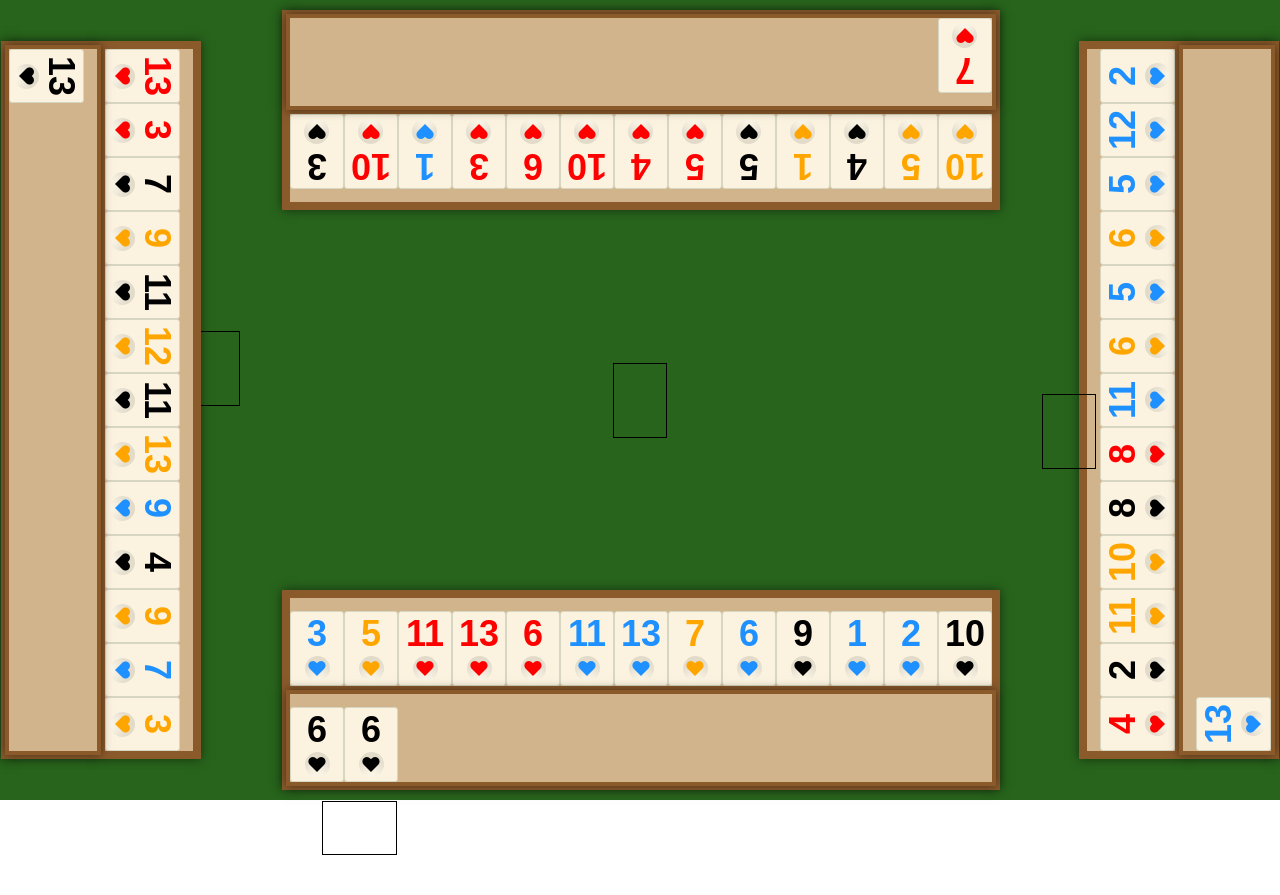
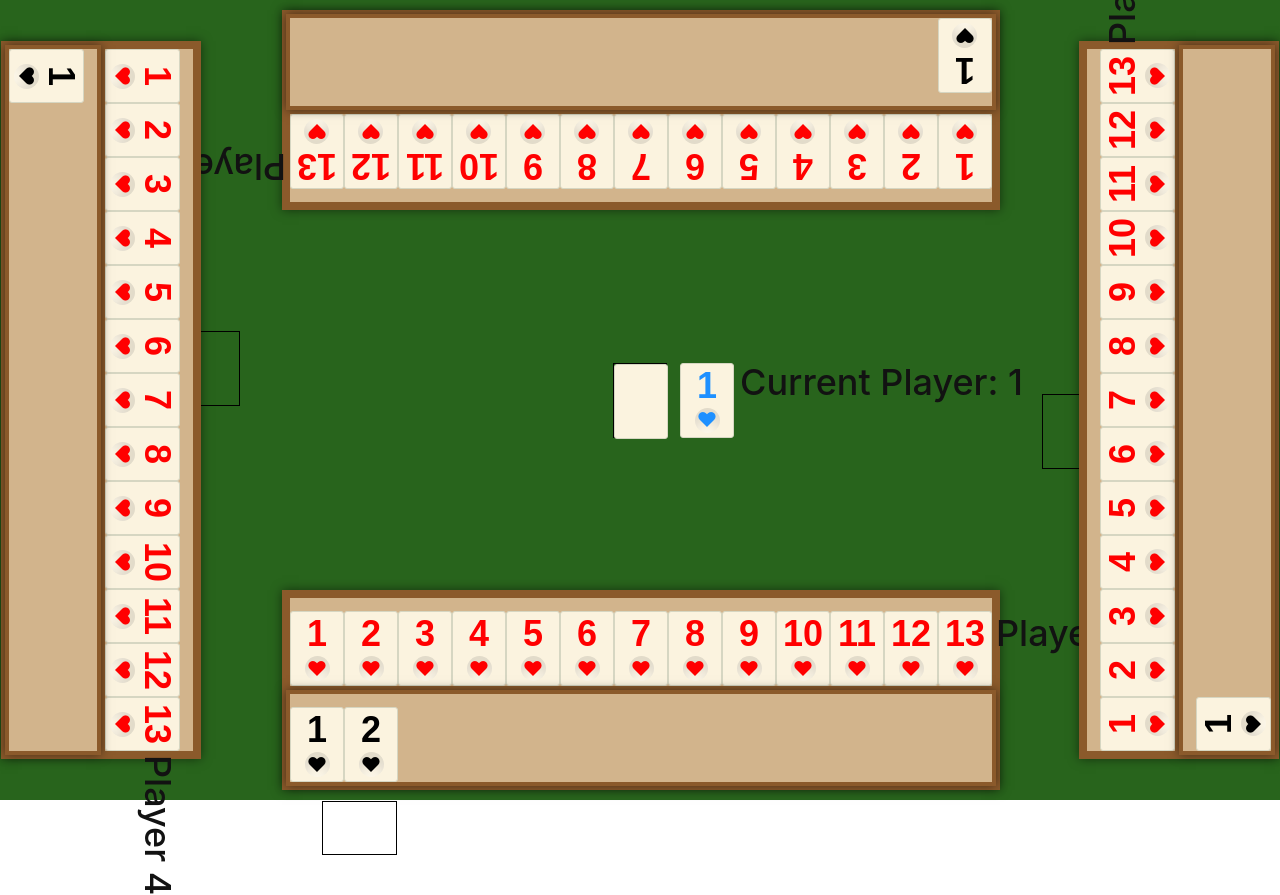
Before and after one commit to Manivela/p2pgames, a React (Vite) app: page / in a window 1280 px wide. Before the commit the page ends 855 px from the top, so only its background shows below. Built offline with nearby package versions, Linux system fonts and the light colour scheme; what @joebobmiles/y-react would draw is missing.

Commit message:
add finish algo

```diff
--- a/src/Components/Okey/Board.jsx
+++ b/src/Components/Okey/Board.jsx
@@ -3,8 +3,23 @@ import { OkeyContext } from "./OkeyContext";
 import Rack from "./Rack";
 import Slot from "./Slot";
 import "./rack.css";
+import Tile from "./Tile";
 
 const playerPositions = [
+  {
+    left: "50%",
+    bottom: "0px",
+    marginLeft: "-358px",
+    position: "absolute",
+  },
+  {
+    top: "50%",
+    right: "0px",
+    position: "absolute",
+    marginRight: "-258px",
+    marginTop: "-100px",
+    transform: "rotate(-90deg)",
+  },
   {
     left: "50%",
     marginLeft: "-358px",
@@ -18,28 +33,29 @@ const playerPositions = [
     position: "absolute",
     transform: "rotate(90deg)",
   },
-  {
-    top: "50%",
-    right: "0px",
-    position: "absolute",
-    marginRight: "-258px",
-    marginTop: "-100px",
-    transform: "rotate(-90deg)",
-  },
-  {
-    left: "50%",
-    bottom: "0px",
-    marginLeft: "-358px",
-    position: "absolute",
-  },
 ];
 
 function Board() {
-  const { okeyState, nextDrawTile } = useContext(OkeyContext);
+  const { okeyState, nextDrawTile, finishGame } = useContext(OkeyContext);
 
   return (
     <div className="board">
-      <Slot className="drawPile" showBorder tile={nextDrawTile} />
+      <Slot
+        className="drawPile"
+        showBorder
+        tile={nextDrawTile}
+        type="DRAW"
+        onDrop={finishGame}
+      />
+      <Tile
+        className="drawPile"
+        style={{ marginLeft: 40 }}
+        tile={okeyState.okeyTile}
+        disabled
+      />
+      <h1 className="drawPile" style={{ marginLeft: 100 }}>
+        Current Player: {okeyState.currentPlayer}
+      </h1>
       {okeyState.players.map((player, index) => (
         <Rack
           key={player.id}
--- a/src/Components/Okey/OkeyContext.jsx
+++ b/src/Components/Okey/OkeyContext.jsx
@@ -1,14 +1,58 @@
 import { createContext, useState } from "react";
-import _ from "lodash";
+import _, { cloneDeep } from "lodash";
 import { colors, ranks } from "./constants";
+import { checkFinished } from "./checkFinish";
+
+const maxHandSize = 26;
+const startingPlayer = 1;
 
 export const OkeyContext = createContext({});
 
-const maxHandSize = 26;
-const startingPlayer = 4;
+function removeItem(array, tile) {
+  const fromIndex = array.findIndex((h) => h?.id === tile.id);
+  console.log("removeItem: ", fromIndex);
+  const newArray = [...array]; // Create a new array using the spread operator
+
+  // Swap the items in the new array
+  newArray[fromIndex] = null;
+
+  return newArray;
+}
+
+function swapItems(array, fromIndex, toIndex) {
+  console.log("swapItems: ", fromIndex, toIndex);
+  const newArray = [...array]; // Create a new array using the spread operator
+
+  // Swap the items in the new array
+  [newArray[fromIndex], newArray[toIndex]] = [
+    newArray[toIndex],
+    newArray[fromIndex],
+  ];
+
+  return newArray;
+}
+
+function insertItem(array, toIndex, item) {
+  console.log("insertItem: ", toIndex, item);
+  const newArray = [...array]; // Create a new array using the spread operator
+
+  // Swap the items in the new array
+  newArray[toIndex] = item;
+
+  return newArray;
+}
+
+function arrayRotate(arr, reverse) {
+  if (reverse) arr.unshift(arr.pop());
+  else arr.push(arr.shift());
+  return arr;
+}
+
+const DEBUG = true;
 
 export function OkeyProvider({ children }) {
   const [okeyState, setOkeyState] = useState(() => {
+    const me = startingPlayer;
     const drawPile = [];
     // create the tiles
     for (let i = 0; i < 2; i++) {
@@ -18,17 +62,23 @@ export function OkeyProvider({ children }) {
             color,
             rank,
             id: `${color + rank}-${i}`,
-            // hidden: false,
+            // hidden: true,
+            source: "draw-pile",
           })
         )
       );
     }
     function dealHand(player) {
       // Create a new array with 3 randomly selected elements
-      const sampledArray = _.sampleSize(
+      const sampledArray = (DEBUG ? _.take : _.sampleSize)(
         drawPile,
         player === startingPlayer ? 15 : 14
-      );
+      ).map((tile) => {
+        if (me === player) {
+          return { ...tile, hidden: false, source: `hand-${player}` };
+        }
+        return { ...tile, source: `hand-${player}` };
+      });
 
       // Remove the selected elements from the original array
       _.pullAll(drawPile, sampledArray);
@@ -36,9 +86,17 @@ export function OkeyProvider({ children }) {
         Array(maxHandSize - sampledArray.length).fill(null)
       );
     }
+    function pickOkeyTile() {
+      const okeyTile = _.sample(drawPile);
+      _.pull(drawPile, okeyTile);
+      return okeyTile;
+    }
     return {
-      drawPile,
-      nextPlayer: 1,
+      me,
+      drawPile: _.shuffle(drawPile).map((t) => ({ ...t, hidden: true })),
+      okeyTile: pickOkeyTile(),
+      currentPlayer: startingPlayer,
+      winner: null,
       players: [
         {
           id: 1,
@@ -64,21 +122,128 @@ export function OkeyProvider({ children }) {
     };
   });
 
-  const updateOkeyState = (newState) => {
-    setOkeyState((prevState) => ({ ...prevState, ...newState }));
-  };
+  const nextDrawTile = okeyState.drawPile[okeyState.drawPile.length - 1];
 
-  const resetOkeyState = () => {
-    setOkeyState({
-      /* your initial state */
+  const isMyTurn = () => okeyState.currentPlayer === okeyState.me;
+  const myHand = (player) =>
+    okeyState.players.find((p) => p.id === player).hand;
+  const canDrawTile = (player) =>
+    myHand(player).filter((t) => t !== null).length < 15;
+  const canDiscardTile = (player) =>
+    myHand(player).filter((t) => t !== null).length === 15;
+  const myDiscardPile = (player) =>
+    okeyState.players.find((p) => p.id === player).discardPile;
+  const drawTile = (player, tile, toIndex) => {
+    if (!isMyTurn()) {
+      console.log("Not your turn");
+      return;
+    }
+    if (!canDrawTile(player)) {
+      console.log("Can't draw more tiles");
+      return;
+    }
+    setOkeyState((oldState) => {
+      const newState = cloneDeep(oldState);
+      const myPlayer = newState.players.find((p) => p.id === player);
+      myPlayer.hand = insertItem(myPlayer.hand, toIndex, {
+        ...tile,
+        source: `hand-${player}`,
+        hidden: false,
+      });
+      if (tile.source === "draw-pile") {
+        newState.drawPile = newState.drawPile.filter((t) => t.id !== tile.id);
+      } else {
+        const sourcePlayer = newState.players.find(
+          (p) => p.id === Number(tile.source.split("-")[1])
+        );
+        sourcePlayer.discardPile = sourcePlayer.discardPile.filter(
+          (t) => t.id !== tile.id
+        );
+      }
+      return newState;
     });
   };
+  const swapTile = (player, tile, toIndex) => {
+    console.log("tile.source: ", tile.source);
+    if (tile.source !== `hand-${okeyState.me}`) {
+      console.log("Can't move other players tiles");
+      return;
+    }
+    setOkeyState((oldState) => {
+      const newState = cloneDeep(oldState);
+      const myPlayer = newState.players.find((p) => p.id === player);
+      const oldIndex = myPlayer.hand.findIndex((t) => t?.id === tile.id);
+      myPlayer.hand = swapItems(myPlayer.hand, oldIndex, toIndex);
+      return newState;
+    });
+  };
+  const discardTile = (player, tile) => {
+    if (!isMyTurn()) {
+      console.log("Not your turn");
+      return;
+    }
+    if (!canDiscardTile(player)) {
+      console.log("Can't discard before drawing");
+      return;
+    }
+    if (!tile.source.includes("hand")) {
+      console.log("Invalid discard source");
+      return;
+    }
+    setOkeyState((oldState) => {
+      const newState = cloneDeep(oldState);
+      const myPlayer = newState.players.find((p) => p.id === player);
+      myPlayer.hand = removeItem(myPlayer.hand, tile);
+      myPlayer.discardPile = [
+        ...myPlayer.discardPile,
+        { ...tile, source: `discard-${player}` },
+      ];
+      newState.currentPlayer = Math.max((oldState.currentPlayer + 1) % 5, 1);
+      // for debugging
+      newState.me = newState.currentPlayer;
+      arrayRotate(newState.players);
+      return newState;
+    });
+  };
+  const finishGame = (tile) => {
+    if (!isMyTurn()) {
+      console.log("Not your turn");
+      return;
+    }
+    if (!canDiscardTile(okeyState.me)) {
+      console.log("Can't discard before drawing");
+      return;
+    }
+    if (tile.source !== `hand-${okeyState.me}`) {
+      console.log("Can't move other players tiles");
+      return;
+    }
+    const discardIndex = myHand(okeyState.me).findIndex(
+      (h) => h?.id === tile.id
+    );
+    const hand = [...myHand(okeyState.me)];
+    hand[discardIndex] = null;
 
-  const nextDrawTile = okeyState.drawPile[okeyState.drawPile - 1];
+    const finished = checkFinished(hand);
+    if (finished) {
+      console.log(`${okeyState.me} wins!`);
+      setOkeyState((state) => ({ ...state, winner: okeyState.me }));
+    }
+  };
 
   return (
     <OkeyContext.Provider
-      value={{ okeyState, updateOkeyState, resetOkeyState, nextDrawTile }}
+      value={{
+        okeyState,
+        nextDrawTile,
+        isMyTurn,
+        myHand,
+        myDiscardPile,
+        discardTile,
+        swapTile,
+        drawTile,
+        finishGame,
+      }}
     >
       {children}
     </OkeyContext.Provider>
--- a/src/Components/Okey/Rack.jsx
+++ b/src/Components/Okey/Rack.jsx
@@ -1,73 +1,41 @@
-import { useState } from "react";
+import { useContext } from "react";
 import Slot from "./Slot";
 import "./rack.css";
-
-function swapItems(array, fromIndex, toIndex) {
-  console.log("swapItems: ", fromIndex, toIndex);
-  const newArray = [...array]; // Create a new array using the spread operator
-
-  // Swap the items in the new array
-  [newArray[fromIndex], newArray[toIndex]] = [
-    newArray[toIndex],
-    newArray[fromIndex],
-  ];
-
-  return newArray;
-}
-
-function removeItem(array, fromIndex) {
-  console.log("removeItem: ", fromIndex);
-  const newArray = [...array]; // Create a new array using the spread operator
-
-  // Swap the items in the new array
-  newArray[fromIndex] = null;
-
-  return newArray;
-}
-
-function insertItem(array, toIndex, item) {
-  console.log("insertItem: ", toIndex, item);
-  const newArray = [...array]; // Create a new array using the spread operator
-
-  // Swap the items in the new array
-  newArray[toIndex] = item;
-
-  return newArray;
-}
+import { OkeyContext } from "./OkeyContext";
 
 function Rack({ initialHand, ...props }) {
-  const [hand, setHand] = useState(initialHand);
-  console.log("hand: ", hand);
-  const [discarded, setDiscarded] = useState([]);
+  const { isMyTurn, myHand, myDiscardPile, discardTile, swapTile, drawTile } =
+    useContext(OkeyContext);
   function onDrop(tile, toIndex) {
-    setHand((oldHand) => {
-      const existing = oldHand.findIndex((t) => t?.id === tile.id);
-      return existing !== -1
-        ? swapItems(oldHand, existing, toIndex)
-        : insertItem(oldHand, toIndex, tile);
-    });
+    if (tile.source.includes("hand")) {
+      swapTile(props.player, tile, toIndex);
+    } else {
+      drawTile(props.player, tile, toIndex);
+    }
   }
   function onDiscard(tile, index) {
-    setHand((oldHand) =>
-      removeItem(
-        oldHand,
-        oldHand.findIndex((h) => h?.id === tile.id)
-      )
-    );
-    setDiscarded((oldDiscarded) => [...oldDiscarded, tile]);
+    discardTile(props.player, tile, index);
   }
-  const canDiscard = hand.length > 14;
   return (
     <div className="rack" {...props}>
       <div className="top">
-        {hand.slice(0, 13).map((tile, index) => (
-          <Slot key={index} index={index} onDrop={onDrop} tile={tile} />
+        {myHand(props.player)
+          .slice(0, 13)
+          .map((tile, index) => (
+            <Slot
+              key={props.player + index}
+              index={index}
+              onDrop={(a, b) => onDrop(a, b)}
+              tile={tile}
+            />
           ))}
       </div>
       <div className="bottom">
-        {hand.slice(13, 26).map((tile, index) => (
+        {myHand(props.player)
+          .slice(13, 26)
+          .map((tile, index) => (
             <Slot
-            key={index + 13}
+              key={props.player + index + 13}
               index={index + 13}
               onDrop={onDrop}
               tile={tile}
@@ -79,9 +47,12 @@ function Rack({ initialHand, ...props }) {
         showBorder
         className="discardPile"
         onDrop={onDiscard}
-        tile={discarded[discarded.length - 1]}
-        canDiscard={canDiscard}
+        tile={
+          myDiscardPile(props.player)[myDiscardPile(props.player).length - 1]
+        }
+        canDiscard={() => isMyTurn(props.player)}
       />
+      <h1>Player {props.player}</h1>
     </div>
   );
 }
--- a/src/Components/Okey/Slot.jsx
+++ b/src/Components/Okey/Slot.jsx
@@ -1,4 +1,4 @@
-import { useDrag, useDrop } from "react-dnd";
+import { useDrop } from "react-dnd";
 import "./slot.css";
 import Tile from "./Tile";
 
@@ -10,19 +10,22 @@ function Slot({
   showBorder,
   className,
   canDiscard,
+  disabled,
   ...props
 }) {
   const [{ isOver, canDrop }, drop] = useDrop(
     () => ({
       accept: "TILE",
       drop: (e) => onDrop(e.tile, index),
-      canDrop: () => (type === "DISCARD" ? canDiscard : true),
+      // canDrop: (e) =>
+      //   (type === "DRAW" ? e.tile.source.includes("hand") : false) &&
+      //   (type === "DISCARD" ? canDiscard : true),
       collect: (monitor) => ({
         isOver: !!monitor.isOver(),
         canDrop: !!monitor.canDrop(),
       }),
     }),
-    [index, canDiscard]
+    [index, canDiscard, onDrop]
   );
   return (
     <div
@@ -30,7 +33,7 @@ function Slot({
       className={`slot ${showBorder && "border"} ${className}`}
       {...props}
     >
-      {tile && <Tile tile={tile} />}
+      {tile && <Tile tile={tile} disabled={disabled} />}
     </div>
   );
 }
--- a/src/Components/Okey/Tile.jsx
+++ b/src/Components/Okey/Tile.jsx
@@ -2,8 +2,8 @@ import { useDrag } from "react-dnd";
 import "./tile.css";
 import { useState } from "react";
 
-function Tile({ tile }) {
-  const [hidden, setHidden] = useState(false);
+function Tile({ tile, disabled, className, style }) {
+  const [hidden, setHidden] = useState(tile.hidden);
   function handleClick(e) {
     e.preventDefault();
     setHidden(!hidden);
@@ -12,6 +12,7 @@ function Tile({ tile }) {
     () => ({
       type: "TILE",
       item: { tile },
+      canDrag: !disabled,
       collect: (monitor) => ({
         opacity: monitor.isDragging() ? 0.5 : 1,
       }),
@@ -21,8 +22,8 @@ function Tile({ tile }) {
   return (
     <div
       ref={dragRef}
-      className="tile"
-      style={{ color: tile.color, opacity }}
+      className={`${className} tile`}
+      style={{ ...style, color: tile.color, opacity }}
       onContextMenu={handleClick}
     >
       {!hidden && (
--- /dev/null
+++ b/src/Components/Okey/checkFinish.js
@@ -0,0 +1,40 @@
+function areNeighbors(a, b) {
+  return Math.abs(a.rank - b.rank) === 1;
+}
+export const checkFinished = (hand) => {
+  let finished = true;
+  let prevTile = null;
+  //   const doubles = false;
+  let streak = 0;
+  for (const currentTile of hand) {
+    console.log("prevTile: ", prevTile);
+    if (prevTile && currentTile) {
+      streak++;
+      if (prevTile.color !== currentTile.color) {
+        if (streak < 2) {
+          finished = false;
+          break;
+        }
+        streak = 0;
+      } else if (!areNeighbors(prevTile, currentTile)) {
+        if (streak < 2) {
+          finished = false;
+          break;
+        }
+        streak = 0;
+      }
+      console.log("streak: ", streak);
+    } else {
+      if (streak !== 0 && streak < 2) {
+        finished = false;
+        break;
+      }
+      streak = 0;
+    }
+    prevTile = currentTile;
+  }
+  if (streak < 2) {
+    finished = false;
+  }
+  return finished;
+};
--- a/src/Components/Okey/constants.js
+++ b/src/Components/Okey/constants.js
@@ -1,17 +1,3 @@
 export const colors = ["#FF0000", "#000000", "#1E90FF", "#FFA500"];
 
-export const ranks = [
-  "1",
-  "2",
-  "3",
-  "4",
-  "5",
-  "6",
-  "7",
-  "8",
-  "9",
-  "10",
-  "11",
-  "12",
-  "13",
-];
+export const ranks = [1, 2, 3, 4, 5, 6, 7, 8, 9, 10, 11, 12, 13];
--- a/src/main.jsx
+++ b/src/main.jsx
@@ -13,7 +13,7 @@ import ErrorPage from "./error-page";
 import "./index.css";
 import Login from "./routes/login";
 import { RequireAuth } from "./routes/RequireAuth";
-import Tile from "./Components/Okey";
+import Okey from "./Components/Okey";
 
 const TicTacToe = React.lazy(() => import("./Components/TicTacToe"));
 const Minecraft = React.lazy(() => import("./Components/Minecraft/App"));
@@ -25,7 +25,7 @@ const Backgammon = React.lazy(() =>
 const router = createBrowserRouter(
   createRoutesFromElements(
     <Route errorElement={<ErrorPage />}>
-      <Route path="/" element={<Tile />} />
+      <Route path="/" element={<Okey />} />
       <Route path="/login" element={<Login />} />
       <Route
         path="/:roomId/"
```
Also changed, not shown: 1 other file (tests, documents, lock files or other folders). Lines whose indentation alone changed are shown as unchanged.
